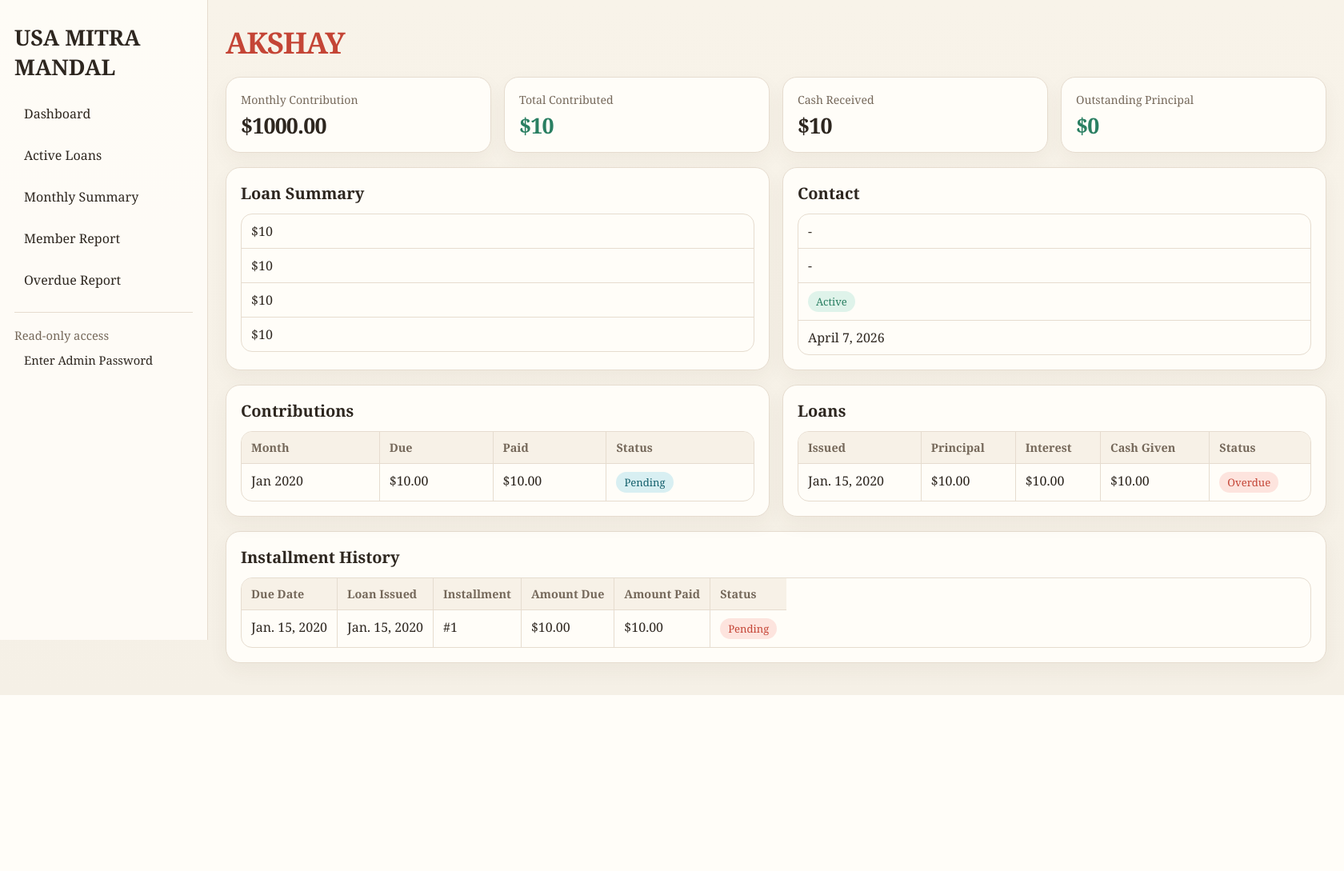
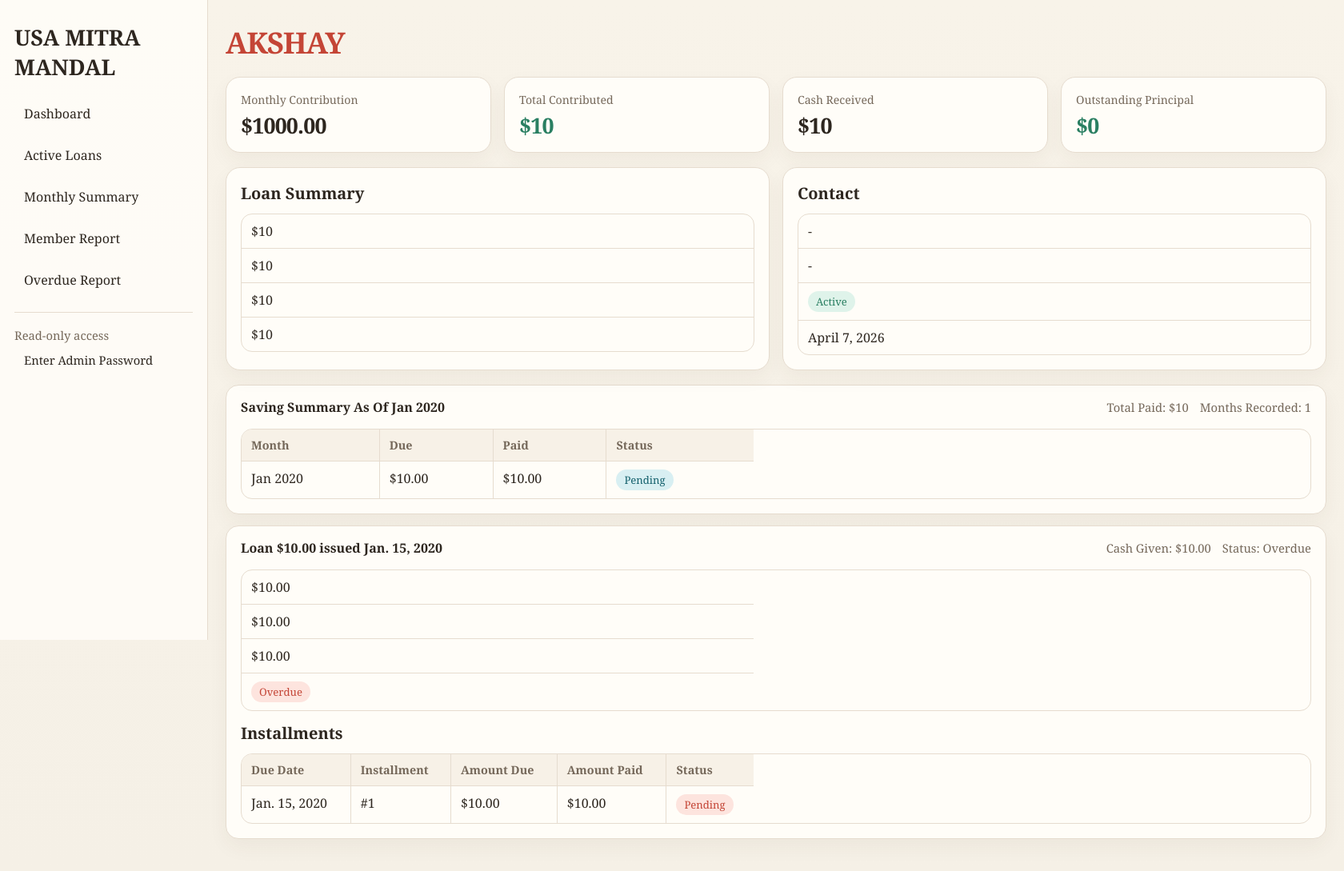
Before and after one commit to akshaypatel454/usamitra, a Django app: page /members/1/ in a window 1680 px wide. Shown: the whole page at 80% size. Before the commit the page ends 869 px from the top, so only its background shows below. Run offline with Django 5.2, Linux system fonts and the light colour scheme; data comes from the database, SQL or seed files in the repository; tables that the repository leaves empty hold one stand-in row (values such as "Sample post").

Commit message:
Simplify member page with expandable savings and loans

```diff
--- a/core/templates/core/base.html
+++ b/core/templates/core/base.html
@@ -278,6 +278,39 @@
             margin: 0 0 12px;
             font-size: 1.25rem;
         }
+        details.card-toggle {
+            border: 1px solid var(--line);
+            border-radius: 16px;
+            background: var(--surface);
+            box-shadow: 0 10px 25px rgba(72, 51, 31, 0.05);
+        }
+        details.card-toggle + details.card-toggle {
+            margin-top: 14px;
+        }
+        .toggle-summary {
+            list-style: none;
+            cursor: pointer;
+            padding: 16px 18px;
+            display: flex;
+            align-items: center;
+            justify-content: space-between;
+            gap: 12px;
+            font-weight: 700;
+        }
+        .toggle-summary::-webkit-details-marker {
+            display: none;
+        }
+        .toggle-content {
+            padding: 0 18px 18px;
+        }
+        .inline-stats {
+            display: flex;
+            gap: 14px;
+            flex-wrap: wrap;
+            color: var(--muted);
+            font-size: 0.92rem;
+            font-weight: 400;
+        }
         @media (max-width: 900px) {
             .shell { grid-template-columns: 1fr; }
             .nav {
@@ -346,6 +379,14 @@
             .section-title {
                 font-size: 1rem;
                 margin-bottom: 10px;
+            }
+            .toggle-summary {
+                padding: 14px;
+                align-items: flex-start;
+                flex-direction: column;
+            }
+            .toggle-content {
+                padding: 0 14px 14px;
             }
             .summary-grid {
                 grid-template-columns: repeat(2, minmax(0, 1fr));
--- a/core/templates/core/member_detail.html
+++ b/core/templates/core/member_detail.html
@@ -70,9 +70,15 @@
     </div>
 </div>
 
-<div class="grid two" style="margin-bottom: 18px;">
-    <div class="card">
-        <h2 class="section-title">Contributions</h2>
+<details class="card-toggle" open>
+    <summary class="toggle-summary">
+        <span>Saving Summary As Of {{ contributions.first.month|date:"M Y"|default:"Today" }}</span>
+        <span class="inline-stats">
+            <span>Total Paid: ${{ member.total_contributed }}</span>
+            <span>Months Recorded: {{ contributions|length }}</span>
+        </span>
+    </summary>
+    <div class="toggle-content">
         <div class="table-wrap responsive-stack">
             <table class="responsive-table">
                 <thead>
@@ -100,47 +106,47 @@
             </table>
         </div>
     </div>
-    <div class="card">
-        <h2 class="section-title">Loans</h2>
-        <div class="table-wrap responsive-stack">
+</details>
+
+{% for loan in loans %}
+<details class="card-toggle" {% if forloop.first %}open{% endif %}>
+    <summary class="toggle-summary">
+        <span>Loan ${{ loan.principal_amount }} issued {{ loan.issued_on }}</span>
+        <span class="inline-stats">
+            <span>Cash Given: ${{ loan.net_disbursed_amount }}</span>
+            <span>Status: {{ loan.get_status_display }}</span>
+        </span>
+    </summary>
+    <div class="toggle-content">
+        <div class="table-wrap responsive-stack" style="margin-bottom: 14px;">
             <table class="responsive-table">
-            <thead>
+                <tbody>
                     <tr>
-                    <th>Issued</th>
-                    <th>Principal</th>
-                    <th>Interest</th>
-                    <th>Cash Given</th>
-                    <th>Status</th>
-                    {% if can_edit %}<th>Actions</th>{% endif %}
+                        <td data-label="Principal">${{ loan.principal_amount }}</td>
                     </tr>
-            </thead>
-            <tbody>
-                {% for loan in loans %}
                     <tr>
-                    <td data-label="Issued">{{ loan.issued_on }}</td>
-                    <td data-label="Principal">${{ loan.principal_amount }}</td>
                         <td data-label="Interest">${{ loan.interest_amount }}</td>
+                    </tr>
+                    <tr>
                         <td data-label="Cash given">${{ loan.net_disbursed_amount }}</td>
+                    </tr>
+                    <tr>
                         <td data-label="Status"><span class="pill {% if loan.status == 'closed' %}ok{% elif loan.status == 'overdue' %}warn{% endif %}">{{ loan.get_status_display }}</span></td>
-                    {% if can_edit %}<td data-label="Actions"><a href="/loans/{{ loan.id }}/edit/">Edit</a> | <a href="/loans/{{ loan.id }}/delete/">Delete</a></td>{% endif %}
                     </tr>
-                {% empty %}
-                <tr><td colspan="{% if can_edit %}6{% else %}5{% endif %}">No loans recorded.</td></tr>
-                {% endfor %}
+                    {% if can_edit %}
+                    <tr>
+                        <td data-label="Actions"><a href="/loans/{{ loan.id }}/edit/">Edit</a> | <a href="/loans/{{ loan.id }}/delete/">Delete</a></td>
+                    </tr>
+                    {% endif %}
                 </tbody>
             </table>
         </div>
-    </div>
-</div>
-
-<div class="card">
-    <h2 class="section-title">Installment History</h2>
+        <h2 class="section-title">Installments</h2>
         <div class="table-wrap responsive-stack">
             <table class="responsive-table">
                 <thead>
                     <tr>
                         <th>Due Date</th>
-                <th>Loan Issued</th>
                         <th>Installment</th>
                         <th>Amount Due</th>
                         <th>Amount Paid</th>
@@ -149,10 +155,9 @@
                     </tr>
                 </thead>
                 <tbody>
-            {% for installment in installments %}
+                    {% for installment in loan.installments.all %}
                     <tr>
                         <td data-label="Due date">{{ installment.due_date }}</td>
-                <td data-label="Loan issued">{{ installment.loan.issued_on }}</td>
                         <td data-label="Installment">#{{ installment.installment_number }}</td>
                         <td data-label="Amount due">${{ installment.amount_due }}</td>
                         <td data-label="Amount paid">${{ installment.amount_paid }}</td>
@@ -160,10 +165,17 @@
                         {% if can_edit %}<td data-label="Actions"><a href="/installments/{{ installment.id }}/edit/">Edit</a> | <a href="/installments/{{ installment.id }}/delete/">Delete</a></td>{% endif %}
                     </tr>
                     {% empty %}
-            <tr><td colspan="{% if can_edit %}7{% else %}6{% endif %}">No installments recorded.</td></tr>
+                    <tr><td colspan="{% if can_edit %}6{% else %}5{% endif %}">No installments recorded.</td></tr>
                     {% endfor %}
                 </tbody>
             </table>
         </div>
     </div>
+</details>
+{% empty %}
+<div class="card">
+    <h2 class="section-title">Loans</h2>
+    <p>No loans recorded.</p>
+</div>
+{% endfor %}
 {% endblock %}
```
Lines whose indentation alone changed are shown as unchanged.
